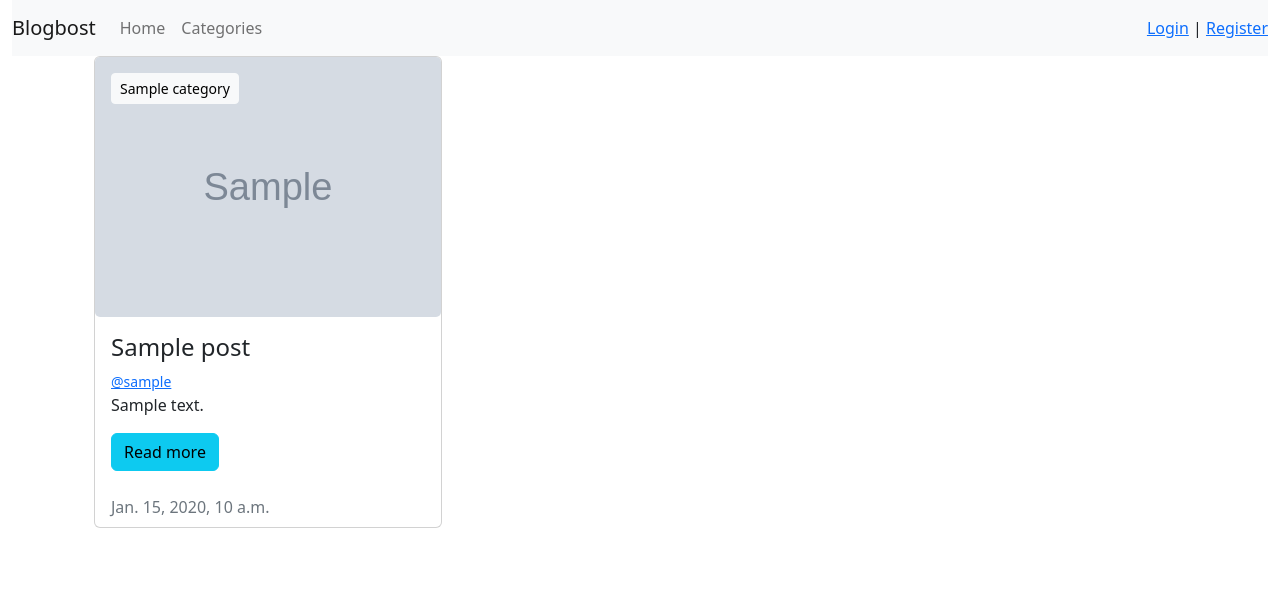
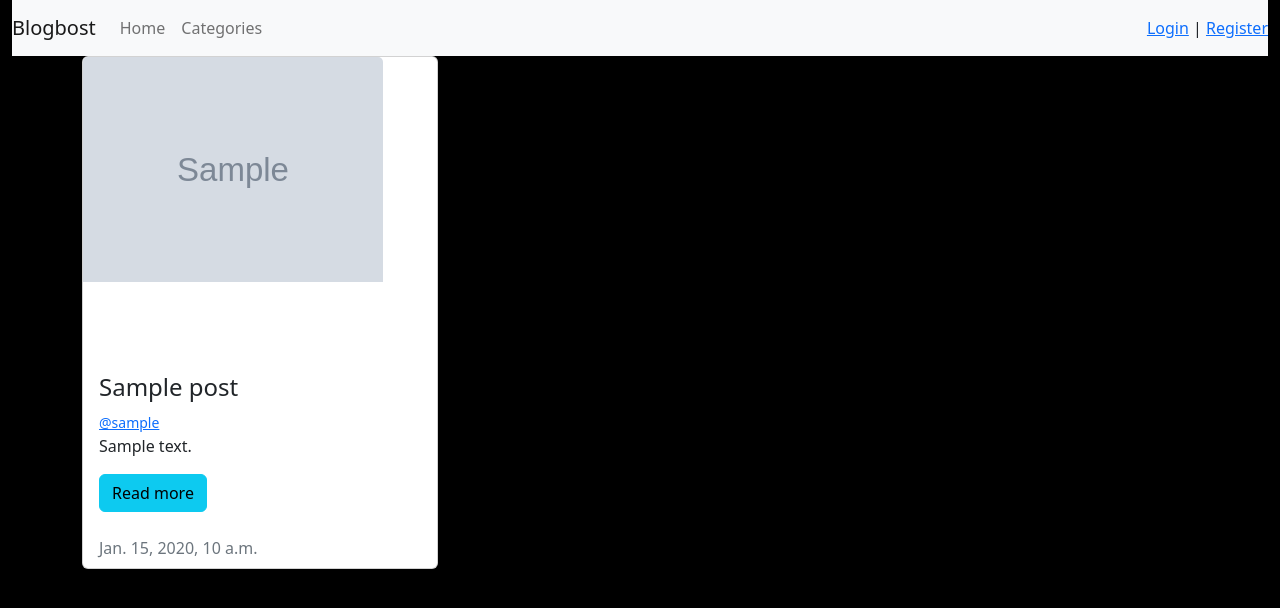
Before and after one commit to shehab0717/django-blog, a Django app: page / in a window 1280 px wide. Shown: the top 608 px of the page. Run offline with Django 4.2, Linux system fonts and the light colour scheme; tables that the repository leaves empty hold one stand-in row (values such as "Sample post"); grey boxes marked "Sample" are stand-in pictures.

Commit message:
style post card and home page

```diff
--- /dev/null
+++ b/Blog/main/static/css/main.css
@@ -0,0 +1,8 @@
+.post-img{
+    width: 300px;
+    height: 300px;
+}
+
+body{
+    background-color: black;
+}
--- a/Blog/main/templates/home.html
+++ b/Blog/main/templates/home.html
@@ -3,7 +3,9 @@
 {% block title %}Blog - Home{% endblock title %}
 
 {% block content %}
-{% for post in posts %}
-{% include 'shared/post_card.html' %}
-{% endfor %}
+<div class="row">
+    {% for post in posts %}
+    {% include 'shared/post_card.html' %}
+    {% endfor %}
+</div>
 {% endblock content %}
--- a/Blog/main/templates/shared/_layout.html
+++ b/Blog/main/templates/shared/_layout.html
@@ -1,3 +1,4 @@
+{% load static %}
 <!DOCTYPE html>
 <html lang="en">
   <head>
@@ -5,6 +6,7 @@
     <meta http-equiv="X-UA-Compatible" content="IE=edge" />
     <meta name="viewport" content="width=device-width, initial-scale=1.0" />
     <link href="https://cdn.jsdelivr.net/npm/bootstrap@5.2.2/dist/css/bootstrap.min.css" rel="stylesheet" integrity="sha384-Zenh87qX5JnK2Jl0vWa8Ck2rdkQ2Bzep5IDxbcnCeuOxjzrPF/et3URy9Bv1WTRi" crossorigin="anonymous" />
+    <link rel="stylesheet" href="{% static 'css/main.css' %}">
     <title>
       {% block title %}
         Blog website
--- a/Blog/main/templates/shared/post_card.html
+++ b/Blog/main/templates/shared/post_card.html
@@ -1,31 +1,18 @@
-{% comment %} {% if post.image %}
-  <img src="media/{{ post.image }}" />
-{% endif %}
-<h5>{{ post.title }}</h5>
-<p>{{ post.content }}</p> {% endcomment %}
-
-<div class="container">
-  <div class="row">
 <div class="col-12 col-sm-8 col-md-6 col-lg-4">
   <div class="card">
-        <img class="card-img" src="/media/{{ post.image }}" alt="Bologna" />
-        <div class="card-img-overlay">
-          <a href="#" class="btn btn-light btn-sm">{{ post.category_id }}</a>
+    {% if post.image %}
+    <div class="card-img overflow-hidden post-img">
+      <img class="w-100" src="/media/{{ post.image }}" />
     </div>
+    {% endif %}
     <div class="card-body">
       <h4 class="card-title">{{ post.title }}</h4>
       <small class="text-muted cat"><a href="#">@{{ post.author_id }}</a></small>
-          <p class="card-text">{{post.content}}</p>
-          <a href="#" class="btn btn-info">Read more</a>
+      <p class="card-text">{{ post.content }}</p>
+      <a href="/post/details/{{ post.id }}" class="btn btn-info">Read more</a>
     </div>
     <div class="card-footer text-muted d-flex justify-content-between bg-transparent border-top-0">
-          <div class="views">{{post.created_at}}</div>
-          {% comment %} <div class="stats">
-            <i class="far fa-eye"></i> 1347
-            <i class="far fa-comment"></i> 12
-          </div> {% endcomment %}
+      <div class="views">{{ post.created_at }}</div>
     </div>
   </div>
 </div>
-  </div>
-</div>
```
Lines whose indentation alone changed are shown as unchanged.
